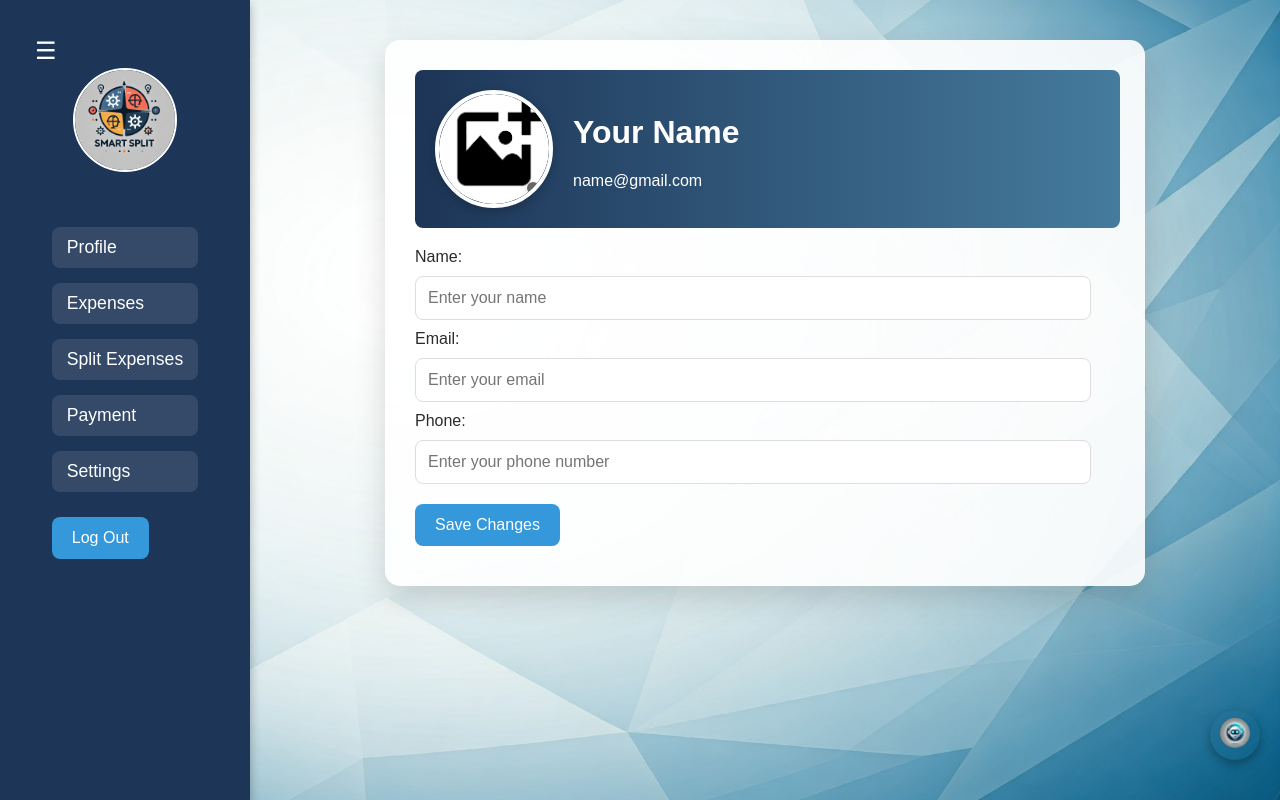
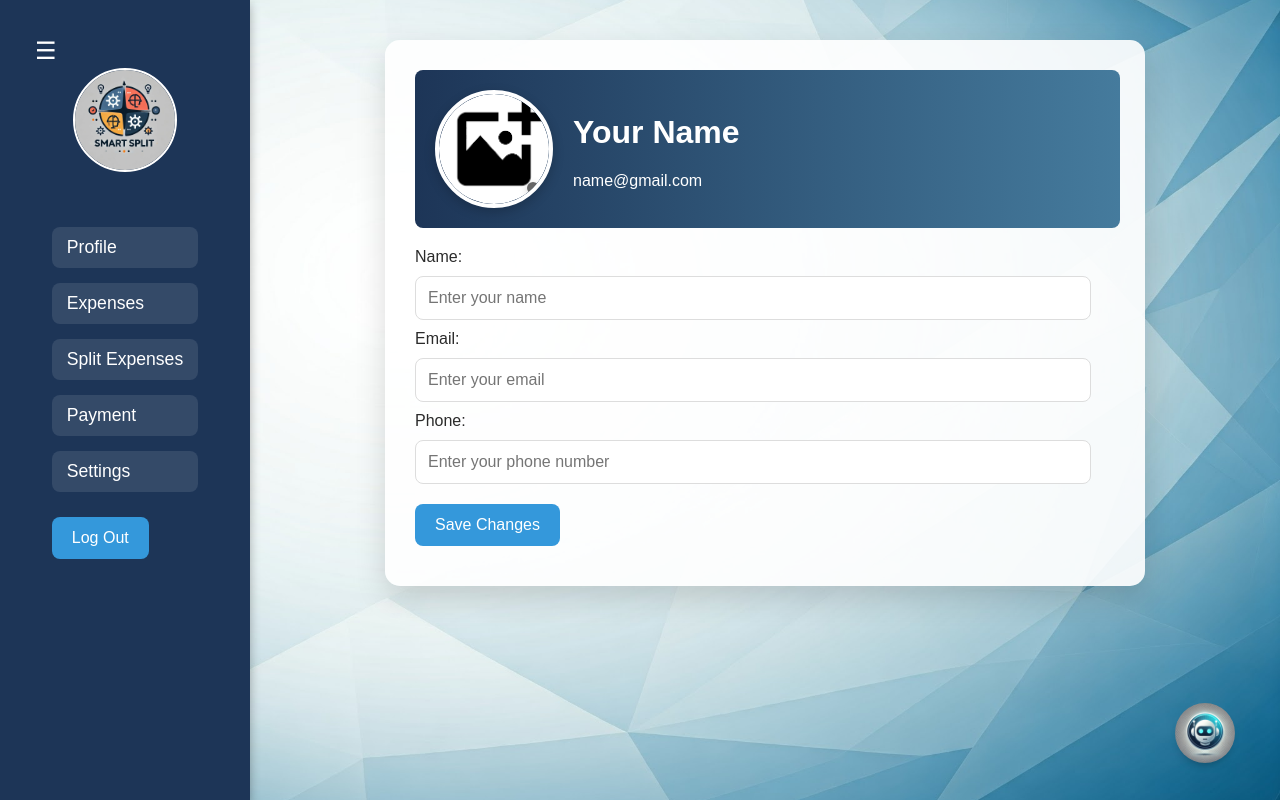
Before and after one commit to panchalbhakti/SmartSplit, a PHP site: page / in a window 1280 px wide. Run offline with PHP 8.4, Linux system fonts and the light colour scheme.

Commit message:
Fixed code

```diff
--- a/styles.css
+++ b/styles.css
@@ -964,7 +964,7 @@ select {
 .bot-icon {
   position: fixed;
   bottom: 20px;
-  right: 20px;
+  right: 50px;
   width: 50px;
   height: 50px;
   border-radius: 50%;
@@ -976,8 +976,8 @@ select {
 }
 
 .bot-icon img {
-  width: 30px;
-  height: 30px;
+  width: 60px;
+  height: 60px;
   object-fit: cover;
   border: none;
 }
```
